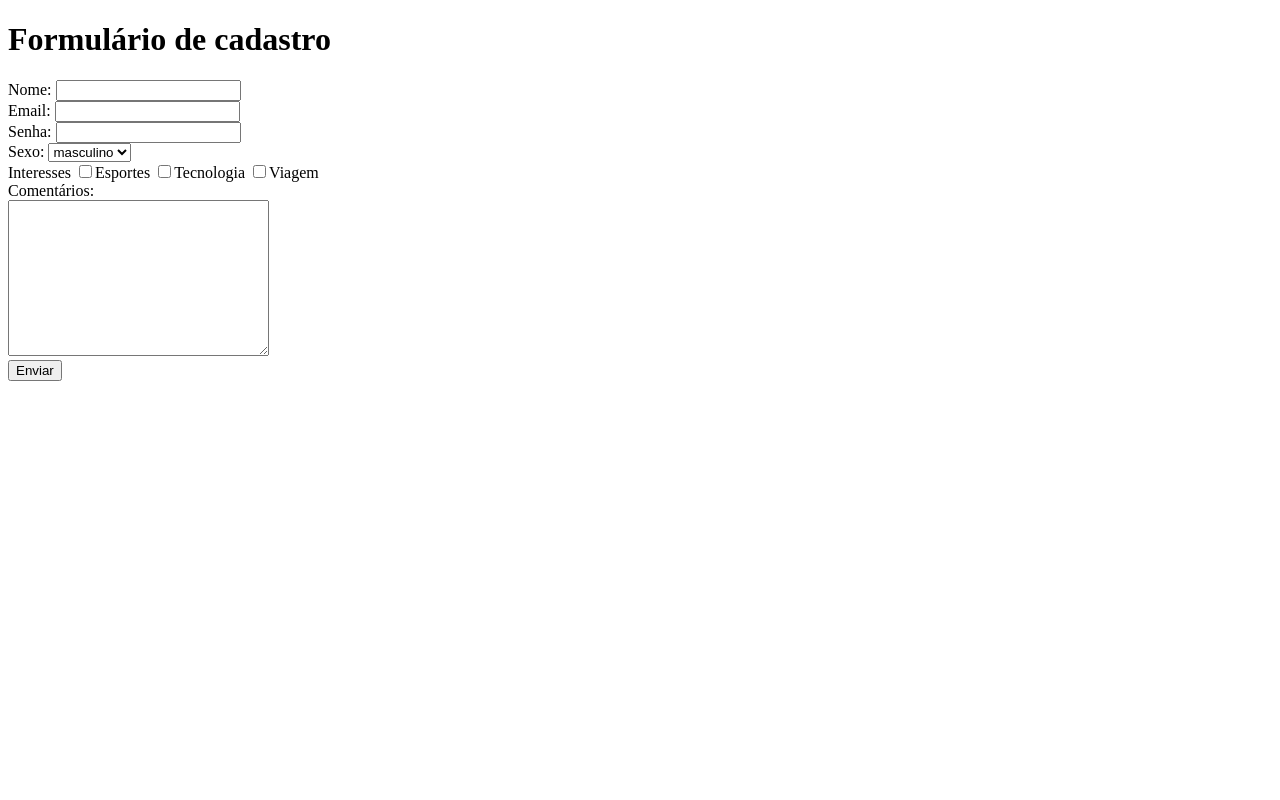
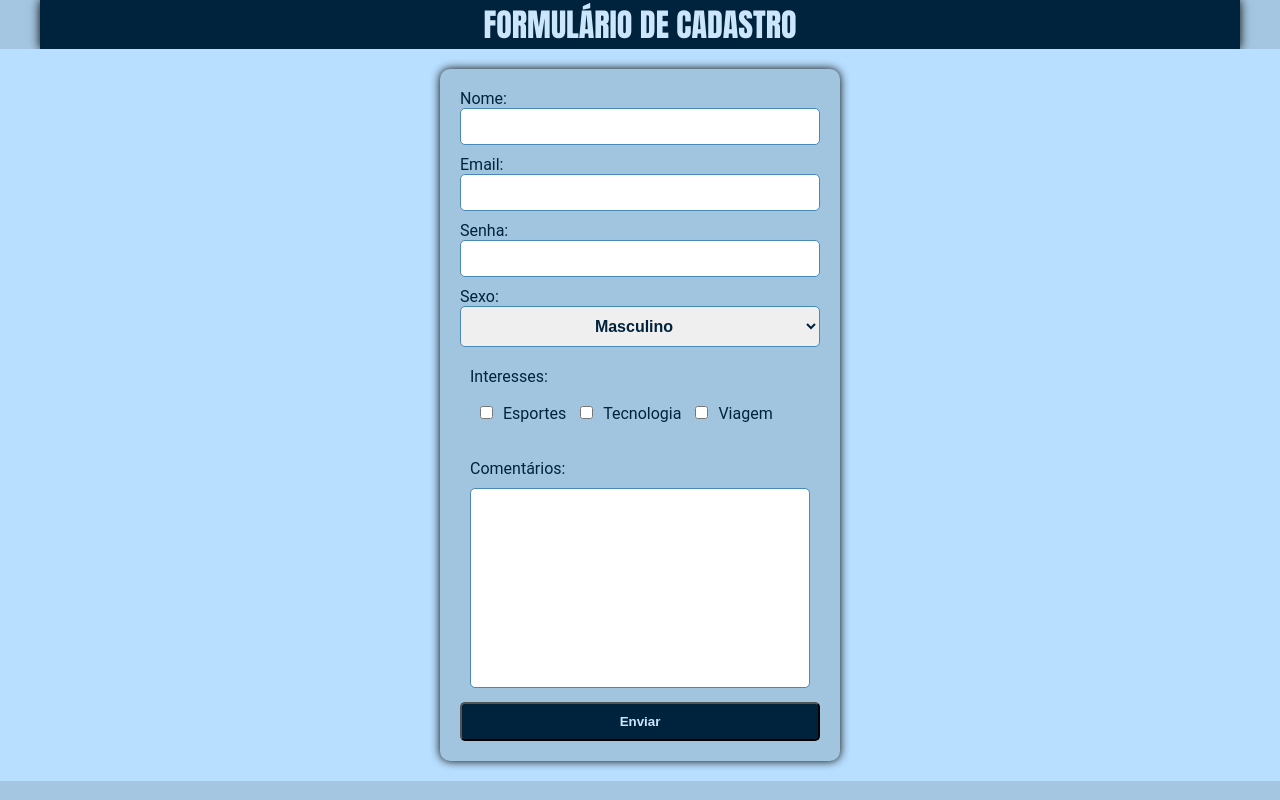
Before and after one commit to mecrym/projetos-front-ed, a plain HTML site: page pratica 10/formulario.html in a window 1280 px wide. Drawn offline with Linux system fonts and the light colour scheme.

Commit message:
finalizado

```diff
--- /dev/null
+++ b/pratica 10/assets/css/style.css
@@ -0,0 +1,213 @@
+*{
+    margin: 0;
+    padding: 0;
+    box-sizing: border-box;
+}
+
+body{
+    font-family: 'Roboto', sans-serif;
+    background-color: #a5c6e0;
+    color: #00233d;
+
+}
+#titulo{
+    width: 100%;
+    max-width: 1200px;
+    margin: 0 auto;
+    padding: 0 20px;
+    text-align: center;
+    color: #cbe5fa;
+    font-family: "Anton";
+    font-weight: 400;
+    font-style: normal;
+    background-color: #00233d;
+    box-shadow: 0 0 10px #000;
+    text-transform: uppercase;
+
+}
+
+#formulario{
+    width: 100%;
+    max-width: auto;
+    margin: auto auto;
+    height: 100%;
+    padding: 20px;
+    background-color: #b8dfff;
+}
+
+#cadastroForm{
+    width: 100%;
+    max-width: 400px;
+    margin: 0 auto;
+    padding: 20px;
+    background-color: #a1c4df;
+    border-radius: 10px;
+    box-shadow: 0 0 10px #000;
+}
+
+.nome{
+    width: 100%;
+    margin-bottom: 10px;
+
+}
+#nome{
+    width: 100%;
+    padding: 10px;
+    border: 1px solid #4989b9;
+    border-radius: 5px;
+}
+
+.email{
+    width: 100%;
+    margin-bottom: 10px;
+
+}
+#email{
+    width: 100%;
+    padding: 10px;
+    border: 1px solid #4989b9;
+    border-radius: 5px;
+}
+
+.senha{
+    width: 100%;
+    margin-bottom: 10px;
+}
+#senha{
+    width: 100%;
+    padding: 10px;
+    border: 1px solid #4989b9;
+    border-radius: 5px;
+}
+
+.sexo{
+    width: 100%;
+    margin-bottom: 10px;
+}
+#sexo{
+    width: 100%;
+    padding: 10px;
+    border: 1px solid #4989b9;
+    border-radius: 5px;
+    text-transform: capitalize;
+    text-align: center;
+    cursor: pointer;
+}
+
+.form-control{
+    font-weight: 700;
+    font-size: 1em;
+    color: #00233d;
+}
+
+
+#interesses{
+    width: 100%;
+    padding: 10px;
+    border-radius: 5px;
+    text-transform: capitalize;
+    text-align: left;
+    padding-bottom: 1px;
+}
+
+.options{
+    width: 100%;
+    margin-top: 10px;
+    cursor: pointer;
+}
+
+#esportes{
+    margin: 10px;
+}
+#tecnologia{
+    margin: 10px;
+}
+#viagem{
+    margin: 10px;
+}
+.comentariosTitulo{
+    width: 100%;
+    margin-bottom: 10px;
+    text-align: center
+}
+
+.comentarios{
+    width: 100%;
+    padding: 10px;
+    border-radius: 5px;
+
+}
+
+#texto{
+    margin-top: 10px;
+    width: 100%;
+    height: 200px; /* Set the desired height */
+    padding: 10px;
+    border: 1px solid #4989b9;
+    border-radius: 5px;
+    resize: none; /* Disable resizing */
+}
+
+.enviar{
+    width: 100%;
+    padding: 10px;
+    border-radius: 5px;
+    background-color: #00233d;
+    color: #cbe5fa;
+    font-weight: 700;
+    cursor: pointer;
+    margin: 0 auto;
+    display: block;
+    text-align: center;
+}
+
+.enviar:hover{
+    background-color: #4989b9;
+}
+
+#dadosCadastro{
+    width: 100%;
+    max-width: auto;
+    margin: 0 auto;
+    padding: 0 20px;
+    font-family: roboto;
+    background-color: #00233d;
+    box-shadow: 0 0 10px #000;
+
+}
+
+.dados{
+    text-align: center;
+    color: #a1c4df;
+    font-family: "Anton";
+    text-transform: uppercase;
+}
+
+#tabelaDados{
+    width: 100%;
+    max-width: auto;
+    margin: 0 auto;
+    padding: 20px;
+    background-color: #a1c4df;
+    border-radius: 10px;
+    box-shadow: 0 0 10px #000;
+    color: #00233d;
+    text-align: left;
+}
+
+#novoCadastro{
+    width: 100%;
+    padding: 10px;
+    border-radius: 5px;
+    background-color: #00233d;
+    color: #cbe5fa;
+    font-weight: 700;
+    cursor: pointer;
+    margin: 0 auto;
+    display: block;
+    text-align: center;
+}
+
+#novoCadastro:hover{
+    background-color: #4989b9;
+}
--- a/pratica 10/assets/js/script.js
+++ b/pratica 10/assets/js/script.js
@@ -9,7 +9,7 @@ document.addEventListener('DOMContentLoaded', function () {
         var email = document.getElementById('email').value;
         var senha = document.getElementById('senha').value;
         var sexo = document.getElementById('sexo').value;
-        var comentarios = document.getElementById('comentarios').value;
+        var comentarios = document.getElementById('texto').value;
 
         if (nome && email && senha && sexo && comentarios) {
             // Obter valores dos campos
--- a/pratica 10/formulario.html
+++ b/pratica 10/formulario.html
@@ -5,20 +5,34 @@
     <meta name="viewport" content="width=device-width, initial-scale=1.0">
     <title>formulario-pratica10</title>
     <script src="assets\js\script.js" defer></script>
+    <link rel="stylesheet" href="assets\css\style.css">
+    <link rel="preconnect" href="https://fonts.googleapis.com">
+<link rel="preconnect" href="https://fonts.gstatic.com" crossorigin>
+<link href="https://fonts.googleapis.com/css2?family=Anton&display=swap" rel="stylesheet">
 </head>
 <body>
     <h1 id="titulo">Formulário de cadastro</h1>
     <section id="formulario">
         <form id="cadastroForm">
+            <div class="nome">
                 <label for="nome">Nome:</label>
                 <input type="text" name="nome" id="nome" required>
                 <br>
+            </div>
+
+            <div class="email">
                 <label for="email">Email:</label>
                 <input type="email" name="email" id="email" required>
                 <br>
+            </div>
+
+            <div class="senha">
                 <label for="senha">Senha:</label>
                 <input type="password" name="senha" id="senha" required>
                 <br>
+            </div>
+
+            <div class="sexo">
                 <label for="sexo">Sexo:</label>
                 <select class="form-control" name="sexo" id="sexo">
                     <option>masculino</option>
@@ -26,21 +40,34 @@
                     <option>outro</option>
                 </select>
                 <br>
-            <label for="interesses">Interesses</label>
+            </div>
+
+            <div id="interesses">
+                <label for="interesses">Interesses: </label>
+                <div class="options">
                     <input type="checkbox" name="interesses" id="esportes" value="esportes">Esportes
                     <input type="checkbox" name="interesses" id="tecnologia" value="tecnologia">Tecnologia
                     <input type="checkbox" name="interesses" id="viagem" value="viagem">Viagem
+                </div>
                 <br>
-            <label for="comentarios">Comentários:</label>
+            </div>
+
+            <div class="comentarios">
+                <label for="comentarios" class="comentariosTitulo">Comentários:</label>
             <br>
-            <textarea name="comentarios" id="comentarios" cols="30" rows="10"></textarea>
+            <textarea name="comentarios" id="texto" cols="30" rows="10"></textarea>
             <br>
-            <input type="submit" value="Enviar">
+            </div>
+
+
+                <input class="enviar" type="submit" value="Enviar">
+
+
         </form>
     </section>
 
     <div id="dadosCadastro" style="display: none;">
-        <h2>Dados do Cadastro:</h2>
+        <h2 class="dados">Dados do Cadastro:</h2>
         <table id="tabelaDados">
             <!-- Os dados do formulário serão inseridos aqui dinamicamente -->
         </table>
```
Lines whose indentation alone changed are shown as unchanged.
